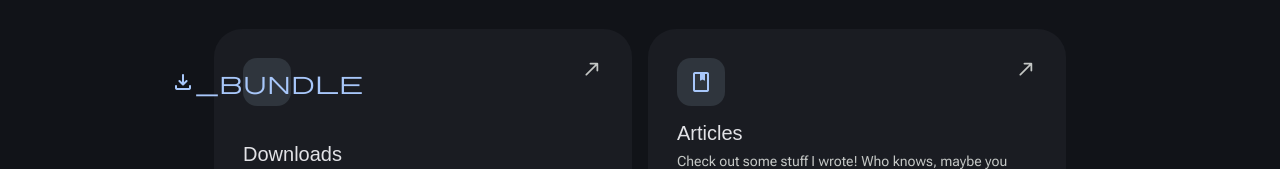
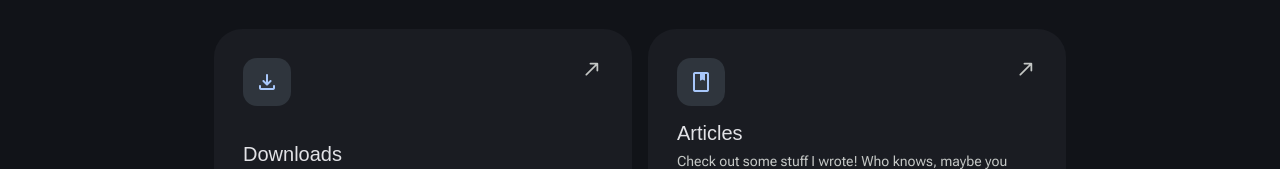
Before and after one commit to oeper/oeperweb, a plain HTML site: page index.html in a window 1280 px wide. Shown: the part 291-460 px from the top of the page. Drawn offline with nearby package versions, Linux system fonts and the light colour scheme; a web font is replaced by a local one.

Commit message:
Update index.html

```diff
--- a/index.html
+++ b/index.html
@@ -274,7 +274,7 @@ const PAGES = [
       {
         title: 'Downloads',
         desc: 'My project files.',
-        icon: 'download_bundle',
+        icon: 'download',
         action: "window.location.href='https://oeper.dev/downloads'"
       },
       {
```
